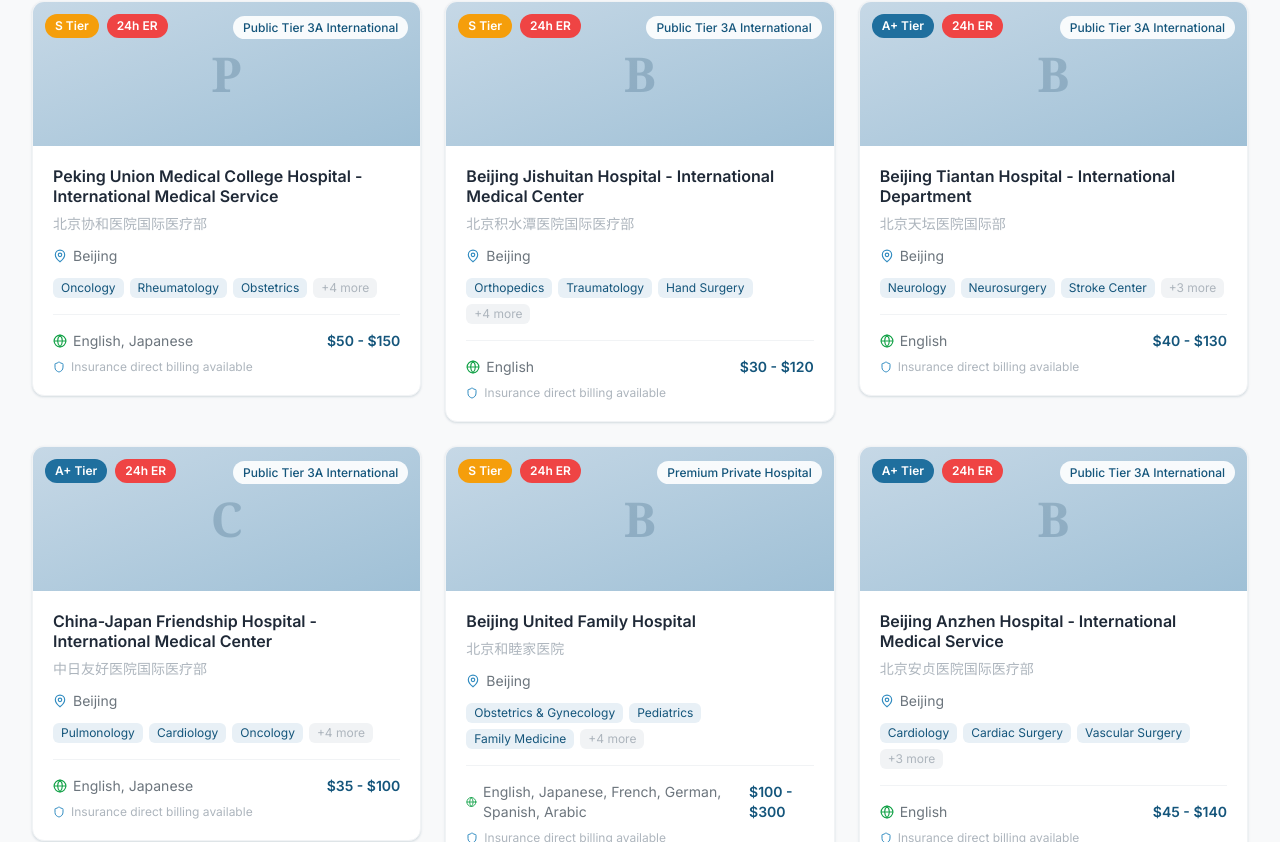
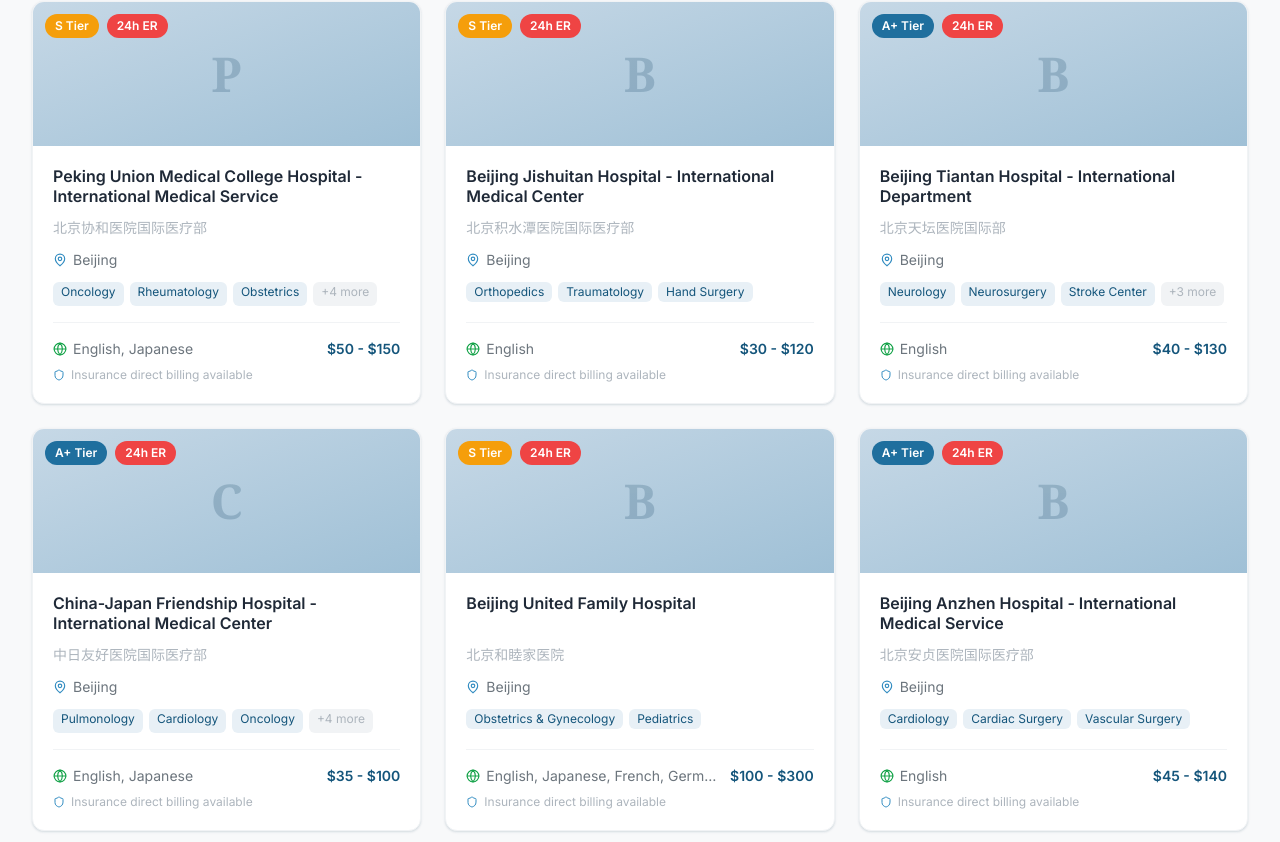
Before and after one commit to yuanzhe-jia/med-guides-china, a Next.js app: page /hospitals in a window 1280 px wide. Shown: the part 778-1620 px from the top of the page. Built offline with nearby package versions, Linux system fonts and the light colour scheme.

Commit message:
improve UI design

```diff
--- a/src/app/hospitals/page.tsx
+++ b/src/app/hospitals/page.tsx
@@ -1,6 +1,7 @@
 'use client';
 
-import { useState, useMemo } from 'react';
+import { useState, useMemo, useEffect, Suspense } from 'react';
+import { useSearchParams } from 'next/navigation';
 import { Search, MapPin, AlertCircle } from 'lucide-react';
 import HospitalCard from '@/components/HospitalCard';
 import hospitalsData from '@/data/hospitals.json';
@@ -41,12 +42,27 @@
   'Ophthalmology',
 ];
 
-export default function HospitalsPage() {
+function HospitalsContent() {
+  const searchParams = useSearchParams();
   const [city, setCity] = useState('All Cities');
   const [tier, setTier] = useState('all');
   const [category, setCategory] = useState('all');
   const [specialty, setSpecialty] = useState('All Specialties');
   const [searchQuery, setSearchQuery] = useState('');
+
+  useEffect(() => {
+    const cityParam = searchParams.get('city');
+    if (cityParam && cities.includes(cityParam)) {
+      setCity(cityParam);
+    }
+    const specialtyParam = searchParams.get('specialty');
+    if (specialtyParam) {
+      const formatted = specialtyParam.charAt(0).toUpperCase() + specialtyParam.slice(1).toLowerCase();
+      if (specialties.includes(formatted)) {
+        setSpecialty(formatted);
+      }
+    }
+  }, [searchParams]);
 
   const filteredHospitals = useMemo(() => {
     let result = [...allHospitals];
@@ -243,3 +259,11 @@
     </div>
   );
 }
+
+export default function HospitalsPage() {
+  return (
+    <Suspense fallback={<div className="min-h-screen bg-neutral-50" />}>
+      <HospitalsContent />
+    </Suspense>
+  );
+}
--- a/src/app/page.tsx
+++ b/src/app/page.tsx
@@ -103,9 +103,7 @@
             </h1>
 
             <p className="text-lg md:text-xl text-primary-100 max-w-2xl mx-auto mb-10 leading-relaxed animate-fade-in-up" style={{ animationDelay: '100ms' }}>
-              Navigating a foreign healthcare system shouldn't be stressful. We provide transparent,
-              reliable information about China's best hospitals — so you can make informed decisions
-              about your health with confidence.
+              Navigating a foreign healthcare system shouldn't be stressful. We provide transparent, reliable information about China's best hospitals — you can make informed decisions about your health with confidence.
             </p>
 
             <div className="flex flex-col sm:flex-row gap-4 justify-center animate-fade-in-up" style={{ animationDelay: '200ms' }}>
@@ -154,8 +152,7 @@
               Exceptional Quality, Remarkable Value
             </h2>
             <p className="text-lg text-neutral-600 leading-relaxed">
-              Affordable doesn't mean lower quality — it means smarter choices. China's top hospitals
-              match international standards at a fraction of the cost, with dramatically shorter wait times.
+              Affordable doesn't mean lower quality — it means smarter choices. China's top hospitals match international standards at a fraction of the cost, with dramatically shorter wait times.
             </p>
           </div>
 
@@ -267,8 +264,7 @@
                 Most Trusted by International Patients
               </h2>
               <p className="text-lg text-neutral-600">
-                Handpicked hospitals with proven track records of excellent care for foreign patients.
-                All have English-speaking staff and international insurance direct billing.
+                Handpicked hospitals with proven track records of excellent care for foreign patients. All have English-speaking staff and international insurance direct billing.
               </p>
             </div>
             <Link
@@ -299,8 +295,7 @@
               China's Medical Excellence Hubs
             </h2>
             <p className="text-lg text-neutral-600">
-              From Beijing's renowned teaching hospitals to Shanghai's international medical centers,
-              discover where China's best healthcare is found.
+              From Beijing's renowned university hospitals to Shanghai's international medical centers, discover where China's best healthcare is found.
             </p>
           </div>
 
@@ -323,22 +318,12 @@
                     <MapPin className="text-secondary-400" size={18} />
                     <span className="text-primary-200 text-sm font-medium">{city.hospital_count} Hospitals</span>
                   </div>
-                  <h3 className="text-2xl font-bold text-white mb-2 group-hover:text-secondary-300 transition-colors">
+                  <h3 className="text-2xl font-bold text-white mb-3 group-hover:text-secondary-300 transition-colors">
                     {city.name}
                   </h3>
-                  <p className="text-primary-200 text-sm mb-3 line-clamp-2">
+                  <p className="text-primary-200 text-sm leading-relaxed line-clamp-4">
                     {city.description}
                   </p>
-                  <div className="flex flex-wrap gap-1.5">
-                    {city.top_specialties.slice(0, 3).map((specialty) => (
-                      <span
-                        key={specialty}
-                        className="px-2 py-0.5 bg-white/10 backdrop-blur-sm text-white text-xs rounded-md"
-                      >
-                        {specialty}
-                      </span>
-                    ))}
-                  </div>
                 </div>
               </Link>
             ))}
@@ -355,7 +340,7 @@
               Real Stories from Real Patients
             </h2>
             <p className="text-lg text-neutral-600">
-              Hear from people who've been through the journey — and emerged healthier, happier, and grateful.
+              Hear from people who've been through the journey.
             </p>
           </div>
 
@@ -407,8 +392,7 @@
                 Essential Reading for Your Medical Journey
               </h2>
               <p className="text-lg text-neutral-600">
-                Practical guides, hospital reviews, and expert advice to help you navigate
-                China's healthcare system with confidence.
+                Practical guides, hospital reviews, and expert advice to help you navigate China's healthcare system with confidence.
               </p>
             </div>
             <Link
--- a/src/components/HospitalCard.tsx
+++ b/src/components/HospitalCard.tsx
@@ -39,28 +39,20 @@
             </span>
           )}
         </div>
-
-        <div className="absolute top-3 right-3">
-          <span className="px-2.5 py-1 rounded-full text-xs font-medium bg-white/90 text-primary-700 backdrop-blur-sm">
-            {hospital.category_label}
-          </span>
-        </div>
       </div>
 
       <div className="p-5 flex-1 flex flex-col">
-        <div className="flex items-start gap-2 mb-2">
-          <h3 className="font-semibold text-neutral-900 group-hover:text-primary-700 transition-colors text-base leading-tight">
-            {hospital.name}
-          </h3>
-        </div>
-        <p className="text-sm text-neutral-500 mb-3">{hospital.name_zh}</p>
+        <h3 className="font-semibold text-neutral-900 group-hover:text-primary-700 transition-colors text-base leading-tight mb-1 line-clamp-2 h-12">
+          {hospital.name}
+        </h3>
+        <p className="text-sm text-neutral-500 mb-3 line-clamp-1 h-5">{hospital.name_zh}</p>
 
-        <div className="flex items-center gap-1.5 text-sm text-neutral-600 mb-3">
+        <div className="flex items-center gap-1.5 text-sm text-neutral-600 mb-3 h-5">
           <MapPin size={14} className="text-primary-500 flex-shrink-0" />
-          <span>{hospital.city}</span>
+          <span className="line-clamp-1">{hospital.city}</span>
         </div>
 
-        <div className="flex flex-wrap gap-1.5 mb-4">
+        <div className="flex flex-wrap gap-1.5 mb-4 h-6 overflow-hidden">
           {hospital.specialties.slice(0, 3).map((specialty) => (
             <span
               key={specialty}
@@ -77,24 +69,28 @@
         </div>
 
         <div className="mt-auto pt-4 border-t border-neutral-100">
-          <div className="flex items-center justify-between text-sm">
-            <div className="flex items-center gap-1.5">
-              <Globe size={14} className="text-green-600" />
-              <span className="text-neutral-600">
+          <div className="flex items-center justify-between text-sm h-5">
+            <div className="flex items-center gap-1.5 min-w-0 flex-1 mr-2">
+              <Globe size={14} className="text-green-600 flex-shrink-0" />
+              <span className="text-neutral-600 truncate">
                 {hospital.languages.join(', ')}
               </span>
             </div>
-            <div className="text-primary-700 font-semibold">
+            <div className="text-primary-700 font-semibold flex-shrink-0">
               {hospital.registration_fee_range}
             </div>
           </div>
 
-          {hospital.direct_billing_insurers.length > 0 && (
-            <div className="flex items-center gap-1.5 mt-2 text-xs text-neutral-500">
-              <Shield size={12} className="text-primary-500" />
-              <span>Insurance direct billing available</span>
-            </div>
-          )}
+          <div className="flex items-center gap-1.5 mt-2 text-xs text-neutral-500 h-4">
+            {hospital.direct_billing_insurers.length > 0 ? (
+              <>
+                <Shield size={12} className="text-primary-500 flex-shrink-0" />
+                <span className="truncate">Insurance direct billing available</span>
+              </>
+            ) : (
+              <span className="text-transparent">placeholder</span>
+            )}
+          </div>
         </div>
       </div>
     </Link>
```
Also changed, not shown: src/data/cities.json (+6 -6 lines), 1 other file (tests, documents, lock files or other folders).
